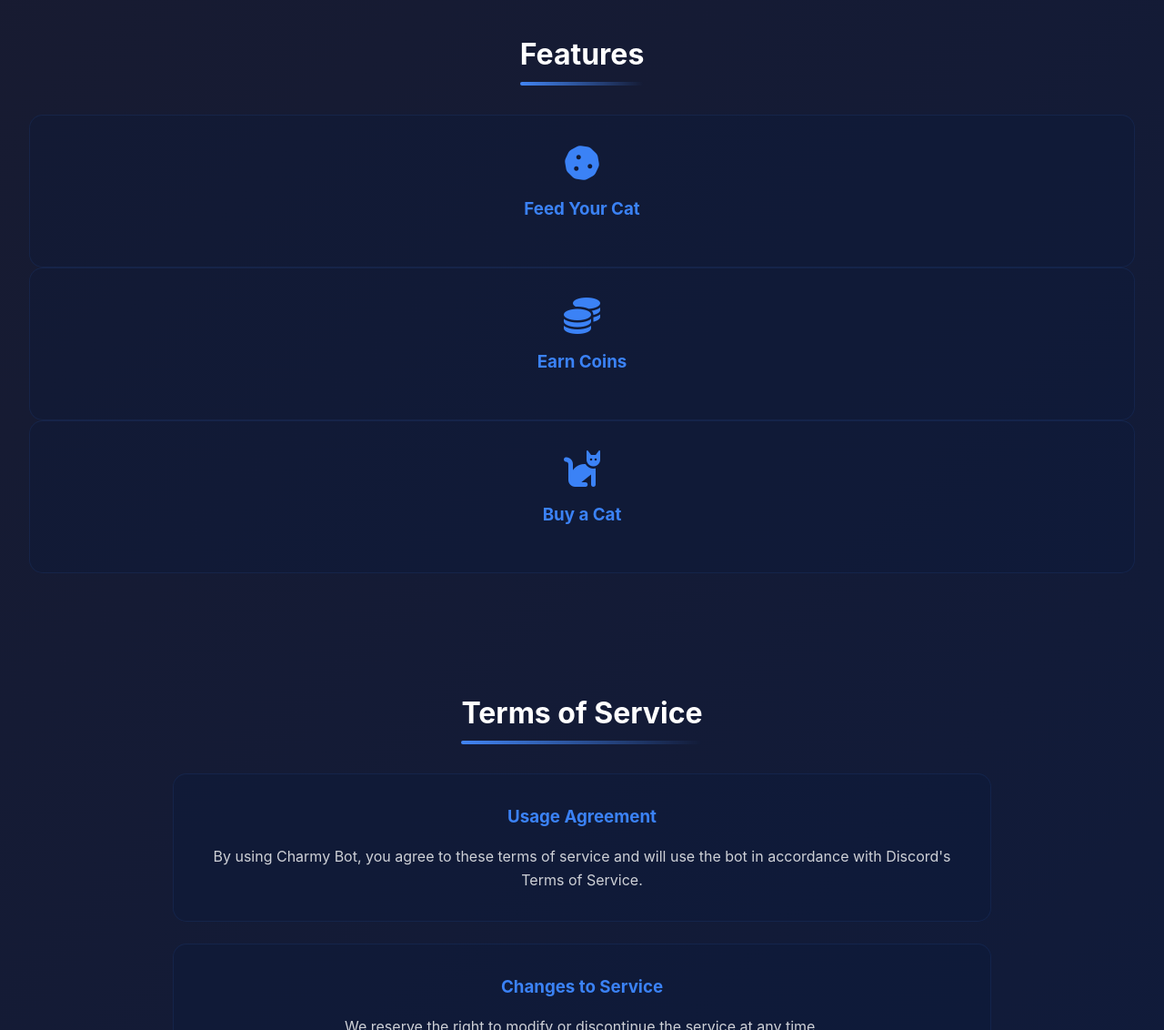
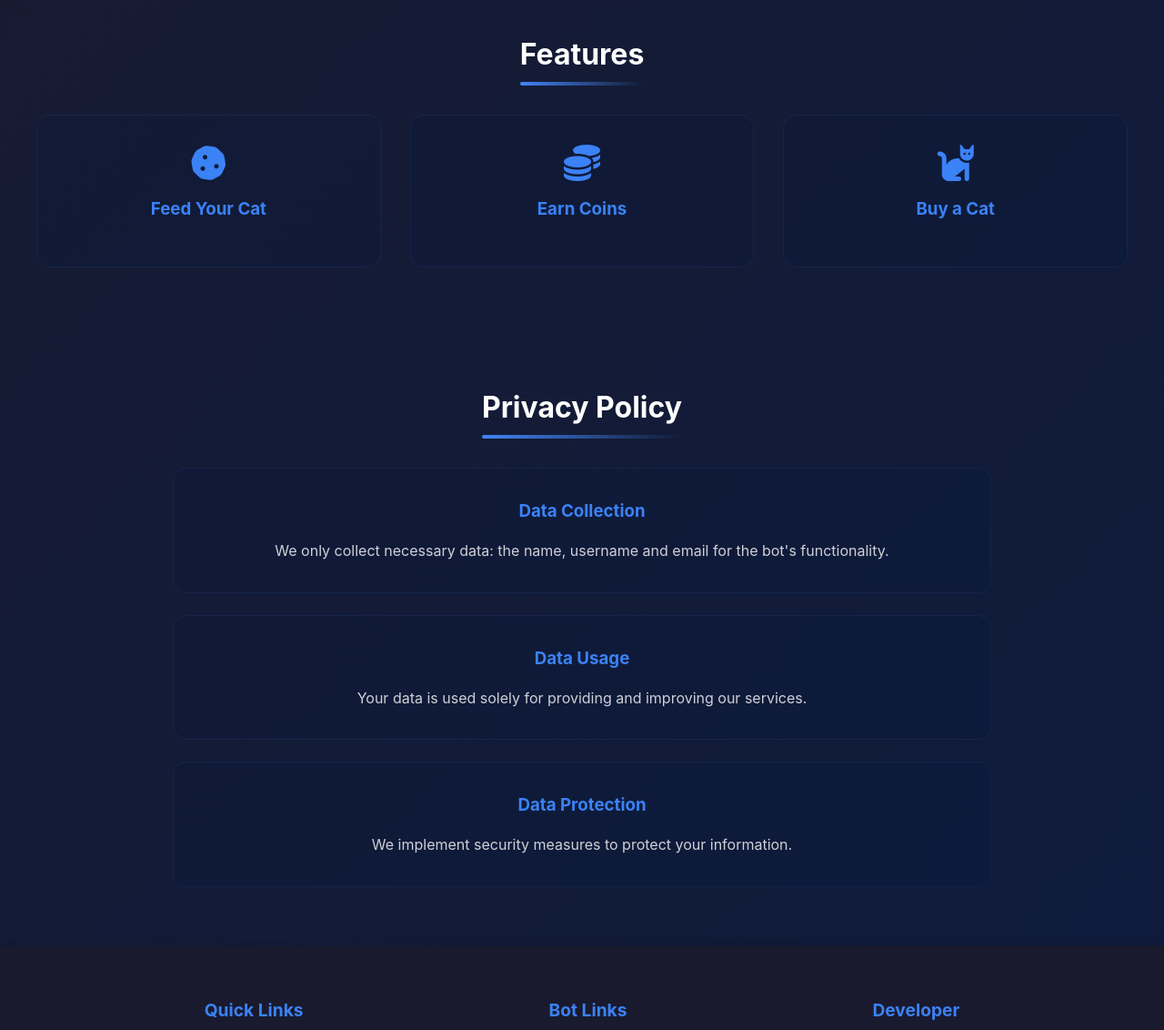
Before and after one commit to yurehito/charmy, a website built with Vite: page index.html in a window 1280 px wide. Shown: the part 910-2042 px from the top of the page at 91% size. Built offline with nearby package versions, Linux system fonts and the light colour scheme.

Commit message:
update index.html

```diff
--- a/index.html
+++ b/index.html
@@ -11,15 +11,18 @@
       href="https://cdnjs.cloudflare.com/ajax/libs/font-awesome/6.5.1/css/all.min.css"
     />
   </head>
+
   <body>
     <nav class="navbar">
       <div class="navbar-brand">
         <img src="./src/assets/favicon.svg" alt="Charmy Bot Logo" class="logo" />
         <h1>Charmy Bot</h1>
       </div>
+
       <button class="hamburger" aria-label="Toggle menu">
         <i class="fas fa-bars"></i>
       </button>
+
       <ul class="nav-links">
         <li><a href="#about">About</a></li>
         <li><a href="#features">Features</a></li>
@@ -35,13 +38,16 @@
             <span class="text-white">No cat at home? No worries. Experience it virtually withh</span>
             <span class="text-gradient">Charmy</span>
           </h2>
+
           <p>
-           Feed your cats, earn coins, unlock new companions, and grow your collection.
+            Feed your cats, earn coins, unlock new companions, and grow your collection.
           </p>
+
           <div class="cta-buttons">
             <a href="https://discord.gg/yHerpXkrTR" class="btn primary">
               <i class="fab fa-discord"></i> Support Server
             </a>
+
             <a
               href="https://discord.com/oauth2/authorize?client_id=1342845939978735718"
               class="btn secondary"
@@ -50,36 +56,29 @@
             </a>
           </div>
         </div>
+
         <div class="about-image">
           <img src="./src/assets/profle.png" alt="Charmy Bot Profile" />
         </div>
       </section>
 
       <section id="features" class="features-section">
-          <h2>Features</h2>
-            </div>
-              <div class="feature-card"><i class="fas fa-cookie"></i><h3>Feed Your Cat</h3></div>
-              <div class="feature-card"><i class="fas fa-coins"></i><h3>Earn Coins</h3></div>
-              <div class="feature-card"><i class="fas fa-cat"></i><h3>Buy a Cat</h3></div>
-             </div>
-      </section>
+        <h2>Features</h2>
 
-      <section id="tos" class="tos-section">
-        <h2>Terms of Service</h2>
-        <div class="faq-container">
-          <div class="faq-item">
-            <h3>Usage Agreement</h3>
-            <p>
-              By using Charmy Bot, you agree to these terms of service and will
-              use the bot in accordance with Discord's Terms of Service.
-            </p>
+        <div class="features-grid">
+          <div class="feature-card">
+            <i class="fas fa-cookie"></i>
+            <h3>Feed Your Cat</h3>
           </div>
-          <div class="faq-item">
-            <h3>Changes to Service</h3>
-            <p>
-              We reserve the right to modify or discontinue the service at any
-              time.
-            </p>
+
+          <div class="feature-card">
+            <i class="fas fa-coins"></i>
+            <h3>Earn Coins</h3>
+          </div>
+
+          <div class="feature-card">
+            <i class="fas fa-cat"></i>
+            <h3>Buy a Cat</h3>
           </div>
         </div>
       </section>
```
